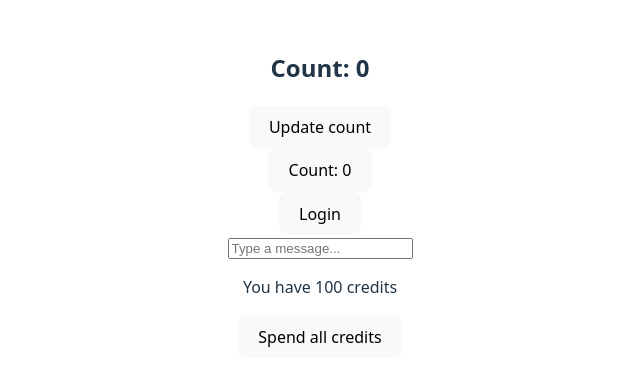
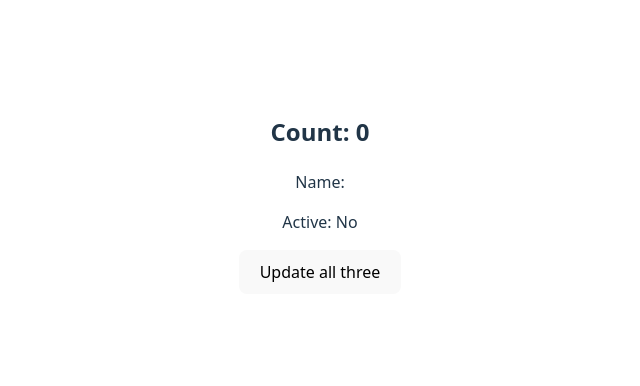
Before and after one commit to gopinav/React-19-Tutorials, a React app in the folder react-essentials/state-demo/: page / in a window 1280 px wide. Shown: the part 206-592 px from the top of the page, without its empty margins (320-960 px from the left). Built offline with nearby package versions, Linux system fonts and the light colour scheme; the HTML template or start-up script is replaced by a standard one.

Commit message:
Batching

```diff
--- a/react-essentials/state-demo/src/App.jsx
+++ b/react-essentials/state-demo/src/App.jsx
@@ -3,14 +3,18 @@
 import { LoginCard } from "./LoginCard";
 import { UserDashboard } from "./UserDashboard";
 import { SimpleCounter } from "./SimpleCounter";
+import { PrevStateCounter } from "./PrevStateCounter";
+import { BatchingCounter } from "./BatchingCounter";
 
 function App() {
   return (
     <>
+      <BatchingCounter />
+      {/* <PrevStateCounter />
       <SimpleCounter />
       <Counter />
       <LoginCard />
-      <UserDashboard isPremium={true} />
+      <UserDashboard isPremium={true} /> */}
     </>
   );
 }
--- /dev/null
+++ b/react-essentials/state-demo/src/BatchingCounter.jsx
@@ -0,0 +1,36 @@
+import { useState } from "react";
+
+export const BatchingCounter = () => {
+  const [count, setCount] = useState(0);
+  const [name, setName] = useState("");
+  const [isActive, setIsActive] = useState(false);
+
+  console.log("Render phase: Component rendering");
+
+  const handleClick = () => {
+    setCount((prev) => {
+      return prev + 5;
+    });
+
+    setCount((prev) => {
+      return prev + 10;
+    });
+
+    setCount((prev) => {
+      return prev + 1;
+    });
+
+    setName("Updated");
+
+    setIsActive(true);
+  };
+
+  return (
+    <div>
+      <h2>Count: {count}</h2>
+      <p>Name: {name}</p>
+      <p>Active: {isActive ? "Yes" : "No"}</p>
+      <button onClick={handleClick}>Update all three</button>
+    </div>
+  );
+};
--- /dev/null
+++ b/react-essentials/state-demo/src/PrevStateCounter.jsx
@@ -0,0 +1,30 @@
+import { useState } from "react";
+
+export const PrevStateCounter = () => {
+  const [count, setCount] = useState(0);
+  console.log("Render phase: Component rendering with count =", count);
+
+  const handleClick = () => {
+    setCount((prev) => {
+      console.log("First updater fn: prev count =", prev);
+      return prev + 1;
+    });
+
+    setCount((prev) => {
+      console.log("Second updater fn: prev count =", prev);
+      return prev + 5;
+    });
+
+    setCount((prev) => {
+      console.log("Third updater fn: prev count =", prev);
+      return prev + 10;
+    });
+  };
+
+  return (
+    <div>
+      <h2>Count: {count}</h2>
+      <button onClick={handleClick}>Update count</button>
+    </div>
+  );
+};
--- a/react-essentials/state-demo/src/SimpleCounter.jsx
+++ b/react-essentials/state-demo/src/SimpleCounter.jsx
@@ -2,7 +2,7 @@
 
 export const SimpleCounter = () => {
   const [count, setCount] = useState(0);
-  console.log("Render phase: Component running with count =", count);
+  console.log("Render phase: Component rendering with count =", count);
 
   const handleClick = () => {
     setCount(count + 1);
```
